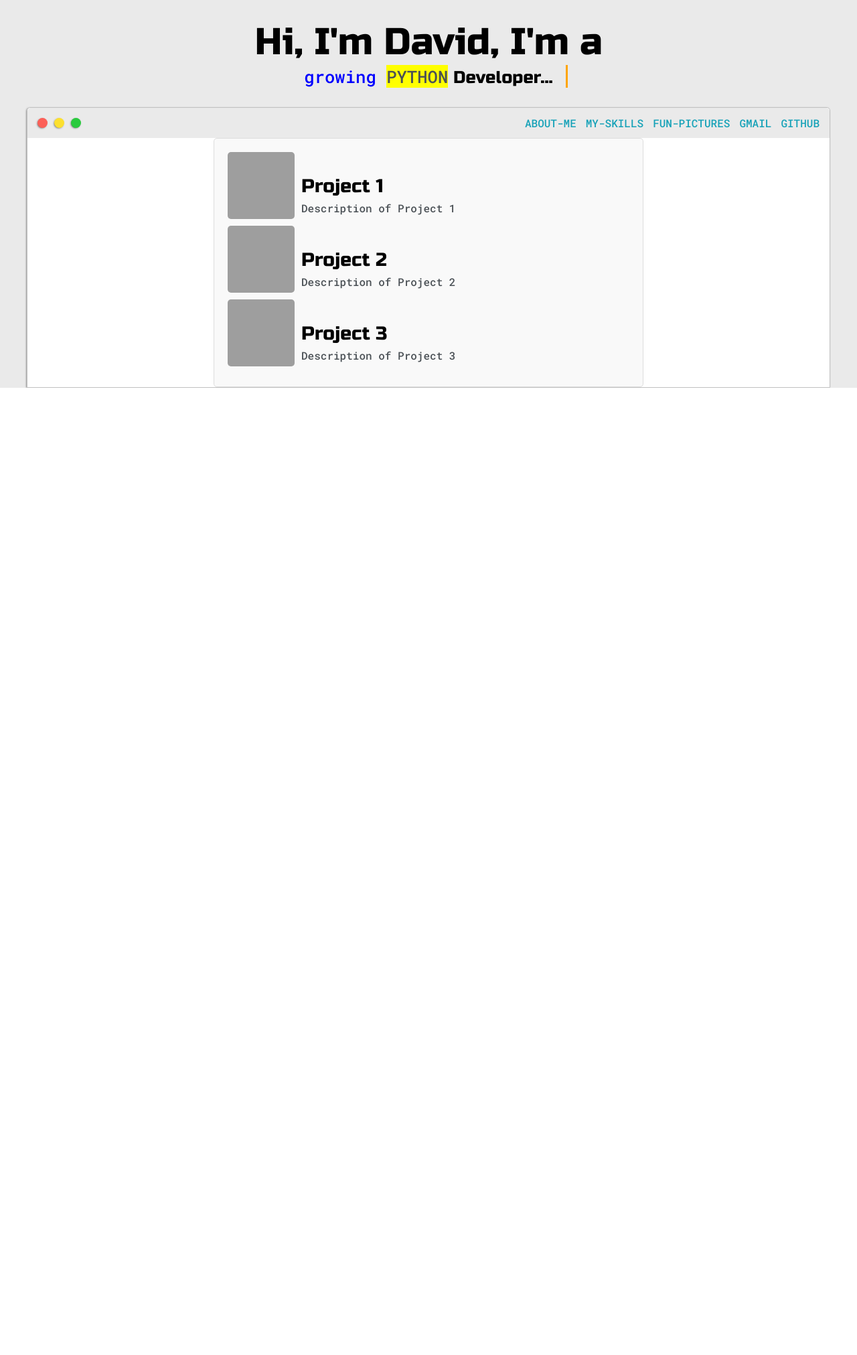
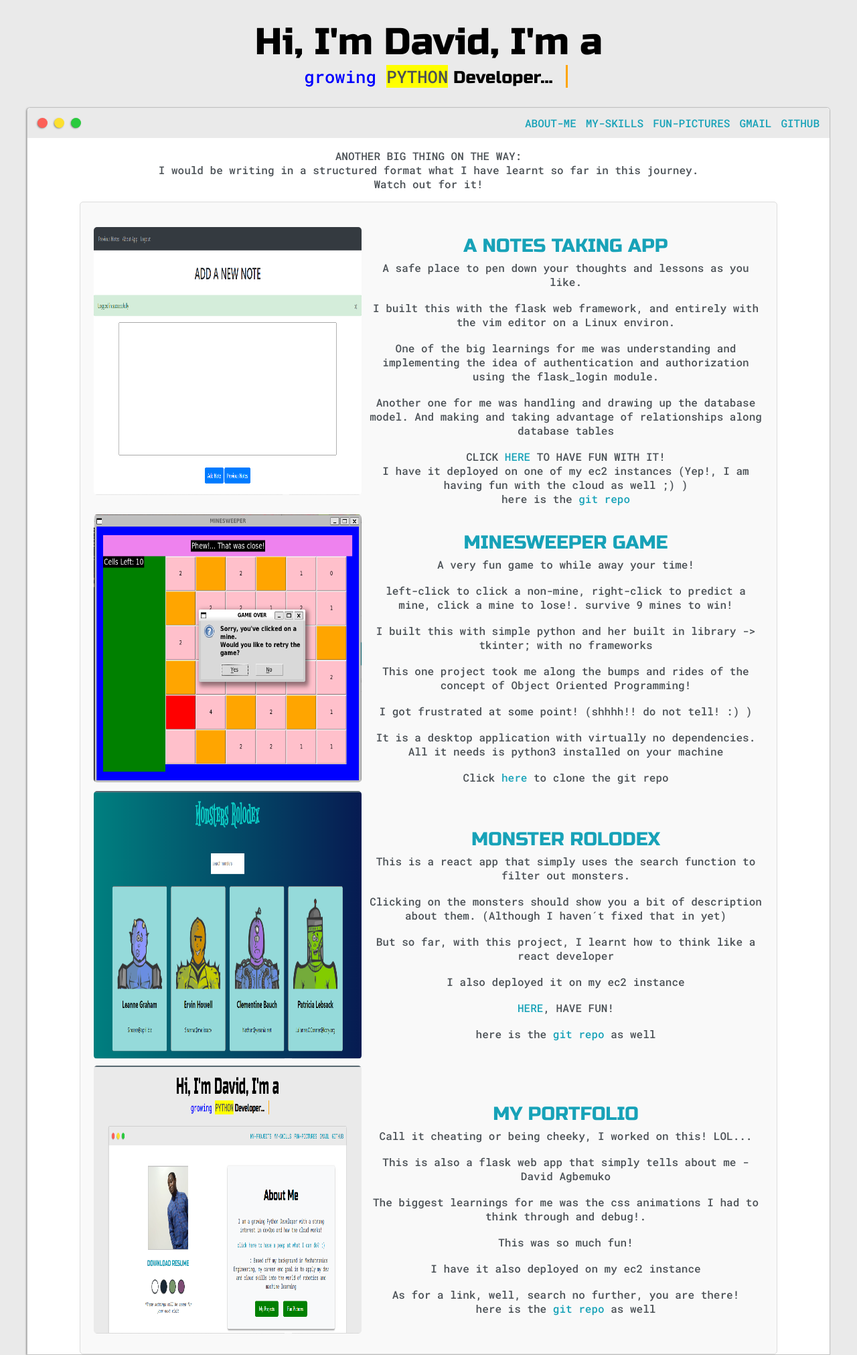
Before and after one commit to Ark-Arch/my_portfolio, a Python web app: template website/templates/my_projects.html in a window 1280 px wide. Shown: the whole page at 67% size. Before the commit the page ends 579 px from the top, so only its background shows below. Run offline with Jinja, Linux system fonts and the light colour scheme; the template is opened without the code that fills it, so the values that code supplies are empty; grey boxes are pictures that could not be loaded.

Commit message:
added in the projects and their descriptions

```diff
--- a/website/static/styles.css
+++ b/website/static/styles.css
@@ -451,7 +451,7 @@ THINK OUT HOW TO GET THIS FEATURE WOKING
 */
 
 .projects {
-    max-width: 600px;
+    max-width: 1000px;
     margin: 0 auto;
     padding: 20px;
     border: 1px solid #ddd;
@@ -464,12 +464,15 @@ THINK OUT HOW TO GET THIS FEATURE WOKING
     margin-bottom: 10px;
 }
 .project img {
-    flex: 0 0 100px; /* Image size */
+    flex: 0 0 400px; /* Image size */
     margin-right: 10px;
     border-radius: 5px;
 }
 .project-content {
     flex: 1;
+
+    text-align:center;
+
 }
 .project h3 {
     margin-bottom: 5px;
--- a/website/templates/my_projects.html
+++ b/website/templates/my_projects.html
@@ -11,27 +11,59 @@
 
 
 
+
 {% block project_orbiting %}
+<div style="text-align:center"><p>ANOTHER BIG THING ON THE WAY:<br/>I would be writing in a structured format what I have learnt so far in this journey.<br/>Watch out for it!</p></div>
 <div class="projects">
 <div class="project">
-    <img src="project1.jpg" alt="Project 1" width="100" height="100">
+    <img src="../static/images/project_1_notes_app.PNG" alt="Project 1" width="400" height="400">
     <div class="project-content">
-        <h3>Project 1</h3>
-        <p>Description of Project 1</p>
+	    <h3><a href="http://3.95.14.158:4001/login" target="_blank">A NOTES TAKING APP</a></h3>
+	<p>A safe place to pen down your thoughts and lessons as you like.</p><br/>
+	<p>I built this with the flask web framework, and entirely with the vim editor on a Linux environ.</p><br/>
+	<p>One of the big learnings for me was understanding and implementing the idea of authentication and authorization using the flask_login module.</p><br/>
+	<p>Another one for me was handling and drawing up the database model. And making and taking advantage of relationships along database tables</p><br/>
+	<p>CLICK <a href="http://3.95.14.158:4001/login" target="_blank">HERE</a> TO HAVE FUN WITH IT!</p>
+	<p> I have it deployed on one of my ec2 instances (Yep!, I am having fun with the cloud as well ;) )</p>
+	<p>here is the <a href="https://github.com/Ark-Arch/notes-taking-web-app" target="_blank">git repo</a></p>
     </div>
 </div>
 <div class="project">
-    <img src="project2.jpg" alt="Project 2" width="100" height="100">
+    <img src="../static/images/project_2_minesweeper.PNG" alt="Project 2" width="400" height="400">
     <div class="project-content">
-        <h3>Project 2</h3>
-        <p>Description of Project 2</p>
+        <h3><a href="https://github.com/Ark-Arch/minesweeper-game" target="_blank">MINESWEEPER GAME</a></h3>
+        <p>A very fun game to while away your time!</p><br/>
+        <p>left-click to click a non-mine, right-click to predict a mine, click a mine to lose!. survive 9 mines to win!</p><br/>
+        <p>I built this with simple python and her built in library -> tkinter; with no frameworks</p><br/>
+        <p>This one project took me along the bumps and rides of the concept of Object Oriented Programming!</p><br/>
+        <p>I got frustrated at some point! (shhhh!! do not tell! :) )</p><br/>
+        <p>It is a desktop application with virtually no dependencies. All it needs is python3 installed on your machine</p><br/>
+        <p>Click <a href="https://github.com/Ark-Arch/minesweeper-game" target="_blank">here</a> to clone the git repo</p>
     </div>
 </div>
 <div class="project">
-    <img src="project3.jpg" alt="Project 3" width="100" height="100">
+    <img src="../static/images/project_3_monsters_rolodex.PNG" alt="Project 3" width="400" height="400">
     <div class="project-content">
-        <h3>Project 3</h3>
-        <p>Description of Project 3</p>
+        <h3><a href="http://3.95.14.158:4000/" target="_blank" >MONSTER ROLODEX</a></h3>
+        <p>This is a react app that simply uses the search function to filter out monsters.</p><br/>
+        <p>Clicking on the monsters should show you a bit of description about them. (Although I haven´t fixed that in yet)</p><br/>
+        <p>But so far, with this project, I learnt how to think like a react developer</p><br/>
+        <p>I also deployed it on my ec2 instance</p><br/>
+        <p><a href="http://3.95.14.158:4000/" target="_blank" >HERE</a>, HAVE FUN!</p><br/>
+        <p>here is the <a href="https://github.com/Ark-Arch/monsters_rolodex_app" target="_blank" >git repo</a> as well</p>
+    </div>
+</div>
+<div class="project">
+    <img src="../static/images/project_4_my_portfolio.PNG" alt="Project 4" width="400" height="400">
+    <div class="project-content">
+        <h3><a href="http://3.95.14.158:5000" target="_blank" >MY PORTFOLIO</a></h3>
+        <p>Call it cheating or being cheeky, I worked on this! LOL...</p><br/>
+        <p>This is also a flask web app that simply tells about me - David Agbemuko </p><br/>
+        <p>The biggest learnings for me was the css animations I had to think through and debug!.</p><br/>
+        <p>This was so much fun!</p><br/>
+        <p>I have it also deployed on my ec2 instance</p><br/>
+        <p>As for a link, well, search no further, you are there!</p>
+        <p>here is the <a href="https://github.com/Ark-Arch/my_portfolio" target="_blank" >git repo</a> as well</p>
     </div>
 </div>
 </div>
```
Also changed, not shown: website/static/images/project_1_notes_app.PNG (added), website/static/images/project_2_minesweeper.PNG (added), website/static/images/project_3_monsters_rolodex.PNG (added), website/static/images/project_4_my_portfolio.PNG (added), 1 other file.
